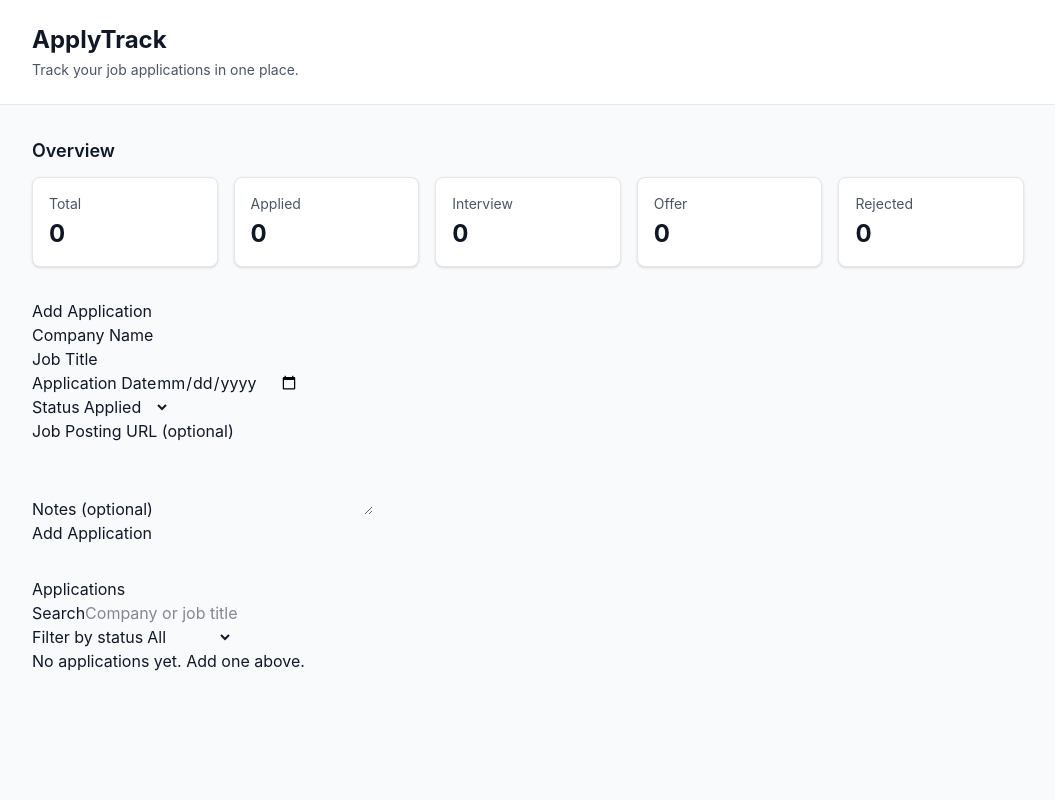
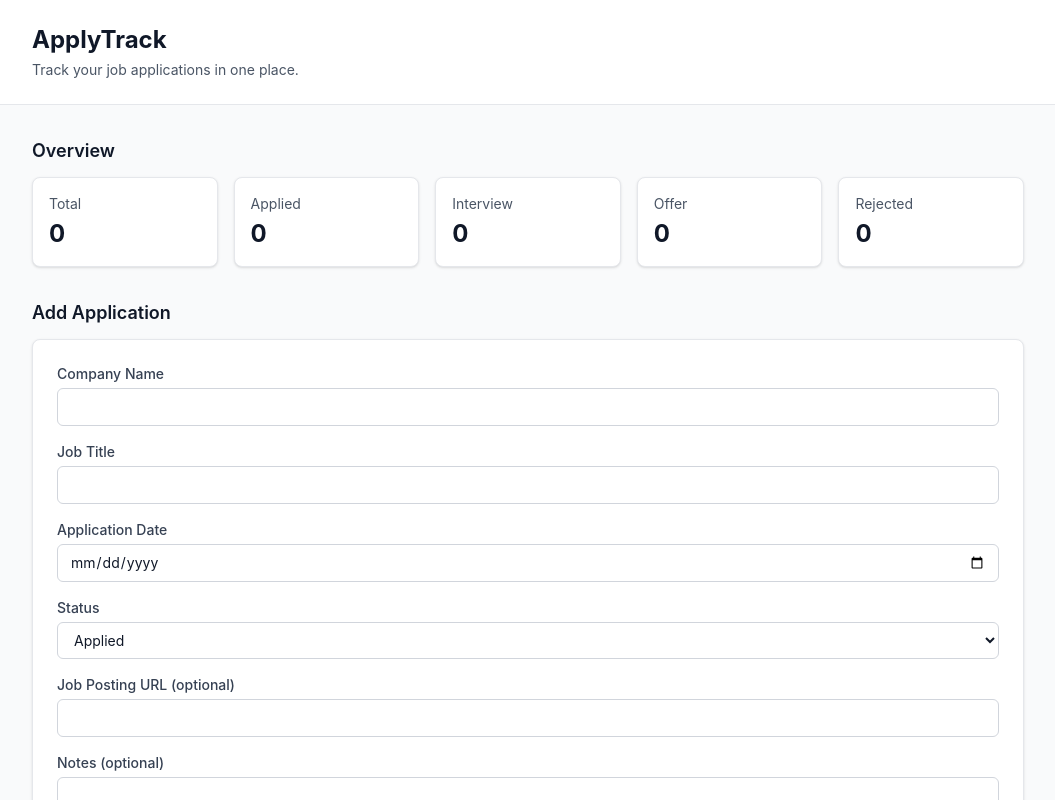
Before and after one commit to semura135/applytrack, a React (Vite) app in the folder client/: page / in a window 1280 px wide. Shown: the top 800 px of the page, without its empty margins (112-1167 px from the left). Built offline with nearby package versions, Linux system fonts and the light colour scheme.

Commit message:
style: form card with burgundy accents and focus states

```diff
--- a/client/src/App.jsx
+++ b/client/src/App.jsx
@@ -41,25 +41,73 @@ function App() {
             </li>
           </ul>
         </section>
+
         <section aria-labelledby="form-heading">
-          <h2 id="form-heading">Add Application</h2>
-          <form>
+          <h2
+            id="form-heading"
+            className="text-lg font-semibold text-gray-900 mb-3"
+          >
+            Add Application
+          </h2>
+          <form className="bg-white border border-gray-200 rounded-lg p-6 shadow-sm space-y-4">
             <div>
-              <label htmlFor="company">Company Name</label>
-              <input id="company" name="company" type="text" required />
+              <label
+                htmlFor="company"
+                className="block text-sm font-medium text-gray-700 mb-1"
+              >
+                Company Name
+              </label>
+              <input
+                id="company"
+                name="company"
+                type="text"
+                required
+                className="w-full border border-gray-300 rounded-md px-3 py-2 text-sm focus:outline-none focus:ring-2 focus:ring-red-800 focus:border-red-800"
+              />
             </div>
             <div>
-              <label htmlFor="title">Job Title</label>
-              <input id="title" name="title" type="text" required />
-            </div>
-
-            <div>
-              <label htmlFor="date">Application Date</label>
-              <input id="date" name="date" type="date" required />
+              <label
+                htmlFor="title"
+                className="block text-sm font-medium text-gray-700 mb-1"
+              >
+                Job Title
+              </label>
+              <input
+                id="title"
+                name="title"
+                type="text"
+                required
+                className="w-full border border-gray-300 rounded-md px-3 py-2 text-sm focus:outline-none focus:ring-2 focus:ring-red-800 focus:border-red-800"
+              />
             </div>
             <div>
-              <label htmlFor="status">Status</label>
-              <select id="status" name="status" required>
+              <label
+                htmlFor="date"
+                className="block text-sm font-medium text-gray-700 mb-1"
+              >
+                Application Date
+              </label>
+              <input
+                id="date"
+                name="date"
+                type="date"
+                required
+                className="w-full border border-gray-300 rounded-md px-3 py-2 text-sm focus:outline-none focus:ring-2 focus:ring-red-800 focus:border-red-800"
+              />
+            </div>
+            <div>
+              <label
+                htmlFor="status"
+                className="block text-sm font-medium text-gray-700 mb-1"
+              >
+                Status
+              </label>
+              <select
+                id="status"
+                name="status"
+                required
+                className="w-full border border-gray-300 rounded-md px-3 py-2 text-sm focus:outline-none focus:ring-2 focus:ring-red-800 focus:border-red-800"
+              >
                 <option value="Applied">Applied</option>
                 <option value="Interview">Interview</option>
                 <option value="Offer">Offer</option>
@@ -67,16 +115,39 @@ function App() {
               </select>
             </div>
             <div>
-              <label htmlFor="url">Job Posting URL (optional)</label>
-              <input id="url" name="url" type="url" />
+              <label
+                htmlFor="url"
+                className="block text-sm font-medium text-gray-700 mb-1"
+              >
+                Job Posting URL (optional)
+              </label>
+              <input
+                id="url"
+                name="url"
+                type="url"
+                className="w-full border border-gray-300 rounded-md px-3 py-2 text-sm focus:outline-none focus:ring-2 focus:ring-red-800 focus:border-red-800"
+              />
             </div>
-
             <div>
-              <label htmlFor="notes">Notes (optional)</label>
-              <textarea id="notes" name="notes" rows="3" />
+              <label
+                htmlFor="notes"
+                className="block text-sm font-medium text-gray-700 mb-1"
+              >
+                Notes (optional)
+              </label>
+              <textarea
+                id="notes"
+                name="notes"
+                rows="3"
+                className="w-full border border-gray-300 rounded-md px-3 py-2 text-sm focus:outline-none focus:ring-2 focus:ring-red-800 focus:border-red-800"
+              />
             </div>
-
-            <button type="submit">Add Application</button>
+            <button
+              type="submit"
+              className="bg-red-900 hover:bg-red-800 text-white font-medium px-4 py-2 rounded-md transition-colors"
+            >
+              Add Application
+            </button>
           </form>
         </section>
         <section aria-labelledby="list-heading">
```
